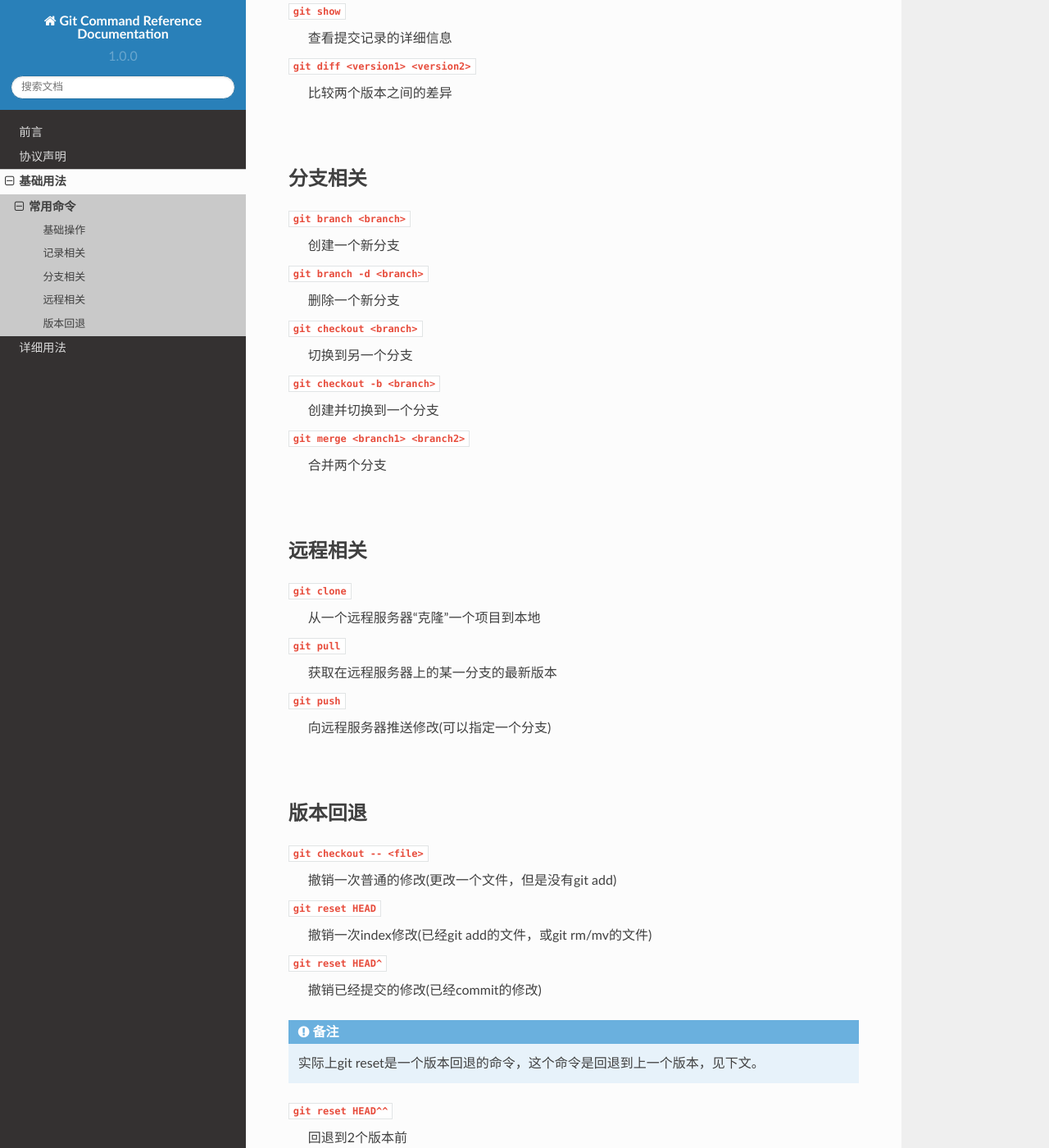
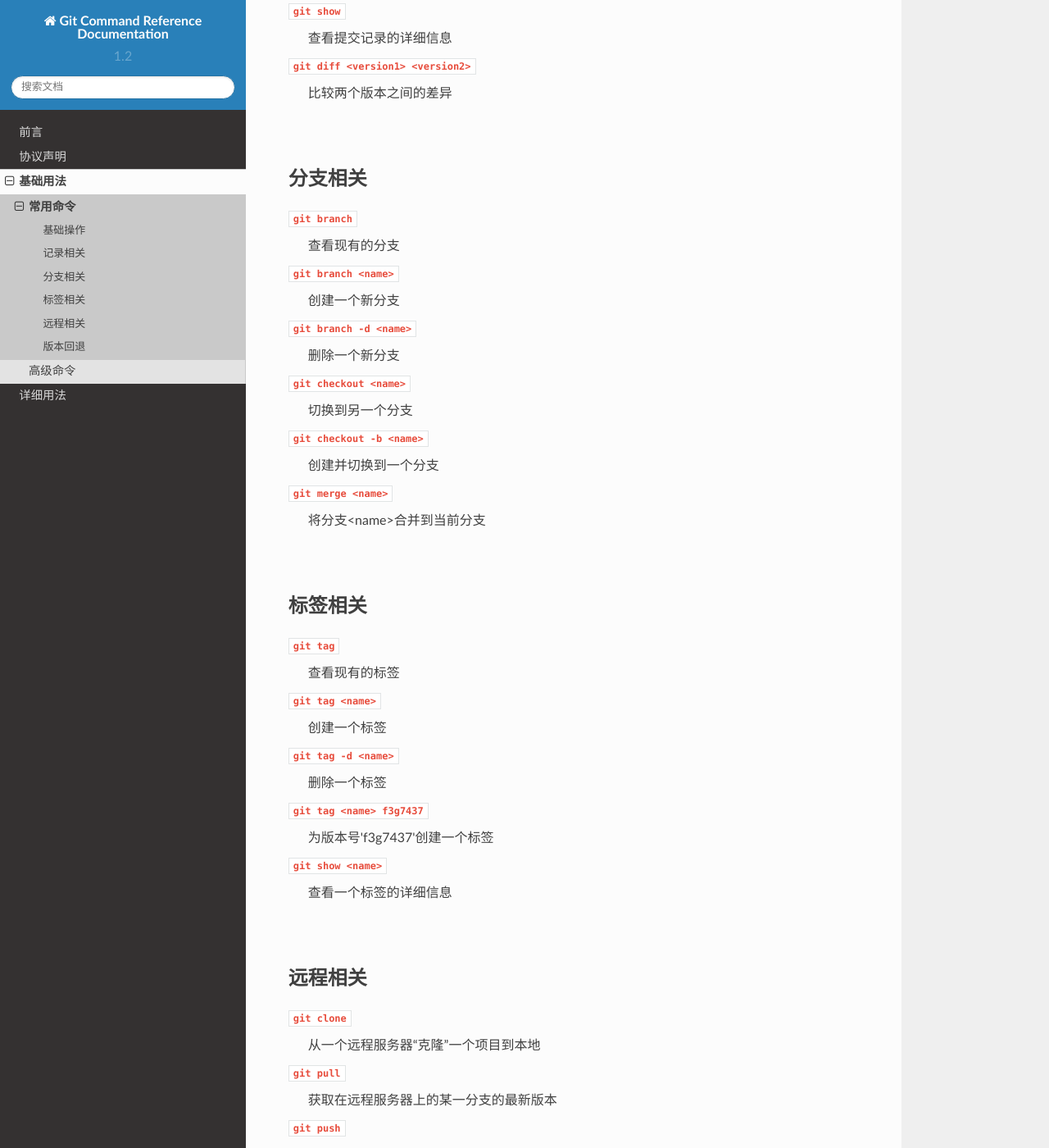
Before and after one commit to K-Guan/Git-Command-Reference, a Sphinx documentation site: the page built from source/base/baseic.rst, in a window 1280 px wide and 1400 px high, scrolled down 1073 px. Shown: the whole window at 82% size. Built offline with Sphinx 7.4.7 and the Read the Docs theme 2.0.0, drawn with Linux system fonts in a browser that asks for light colours; some of the changed text lies outside the part shown.

Commit message:
Edit lots of files <important commit>

```diff
--- a/source/base/baseic.rst
+++ b/source/base/baseic.rst
@@ -57,20 +57,44 @@
 分支相关
 --------
 
-``git branch <branch>``
+``git branch``
+    查看现有的分支
+
+``git branch <name>``
     创建一个新分支
 
-``git branch -d <branch>``
+``git branch -d <name>``
     删除一个新分支
 
-``git checkout <branch>``
+``git checkout <name>``
     切换到另一个分支
 
-``git checkout -b <branch>``
+``git checkout -b <name>``
     创建并切换到一个分支
 
-``git merge <branch1> <branch2>``
-    合并两个分支
+``git merge <name>``
+    将分支<name>合并到当前分支
+
+|
+
+--------
+标签相关
+--------
+
+``git tag``
+    查看现有的标签
+
+``git tag <name>``
+    创建一个标签
+
+``git tag -d <name>``
+    删除一个标签
+
+``git tag <name> f3g7437``
+    为版本号'f3g7437'创建一个标签
+
+``git show <name>``
+    查看一个标签的详细信息
 
 |
 
@@ -85,7 +109,13 @@
     获取在远程服务器上的某一分支的最新版本
 
 ``git push``
-    向远程服务器推送修改(可以指定一个分支)
+    向远程服务器推送当前分支的修改
+
+``git push <branch name>``
+    向远程服务器推送一个分支
+
+``git push <tag name>``
+    向远程服务器推送一个标签
 
 |
 
--- a/source/chapters/base.rst
+++ b/source/chapters/base.rst
@@ -9,3 +9,4 @@
    :glob:
 
    ../base/baseic
+   ../base/senior
--- a/source/conf.py
+++ b/source/conf.py
@@ -56,9 +56,9 @@
 # built documents.
 #
 # The short X.Y version.
-version = '1.0.0'
+version = '1.2'
 # The full version, including alpha/beta/rc tags.
-release = '1.0.0'
+release = '1.2.0'
 
 # The language for content autogenerated by Sphinx. Refer to documentation
 # for a list of supported languages.
--- a/source/preface.rst
+++ b/source/preface.rst
@@ -7,6 +7,6 @@
 
 因此我想写这么一篇文章，写的不好还望见谅，权当我自己的笔记吧。另外如果有错误欢迎提出。
 
-|
+..
 
 Github地址：https://github.com/K-Guan/Git-Command-Reference
```
Also changed, not shown: source/base/senior.rst (added, +25 -0 lines).
